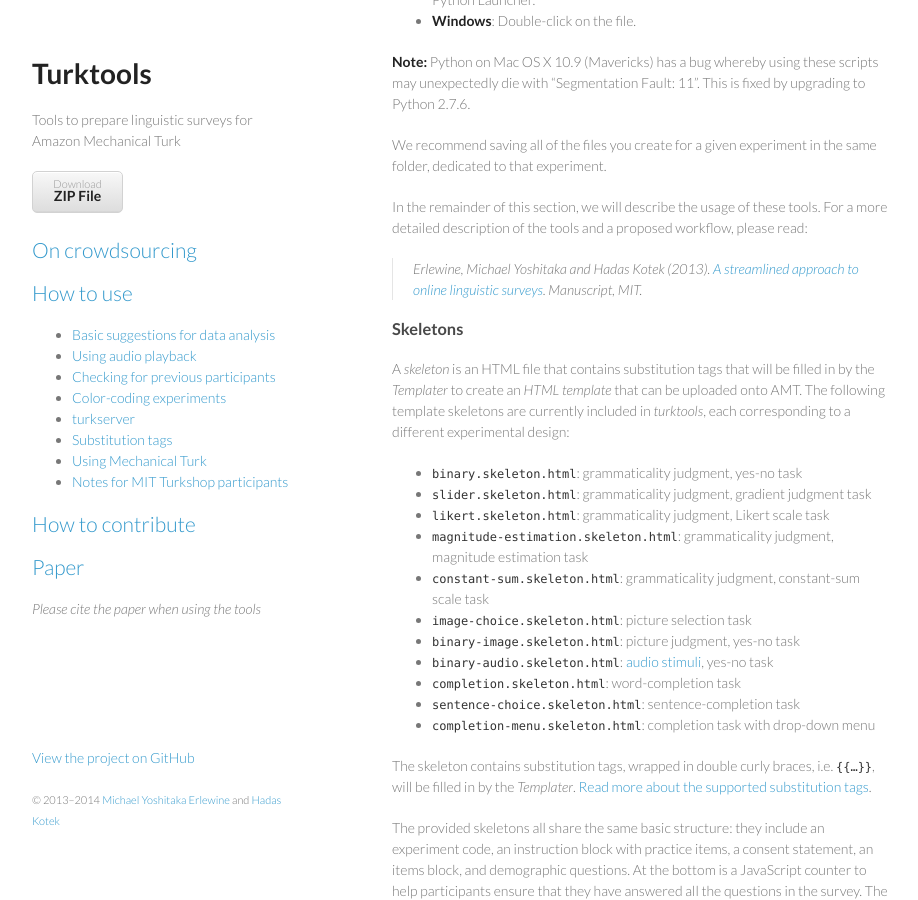
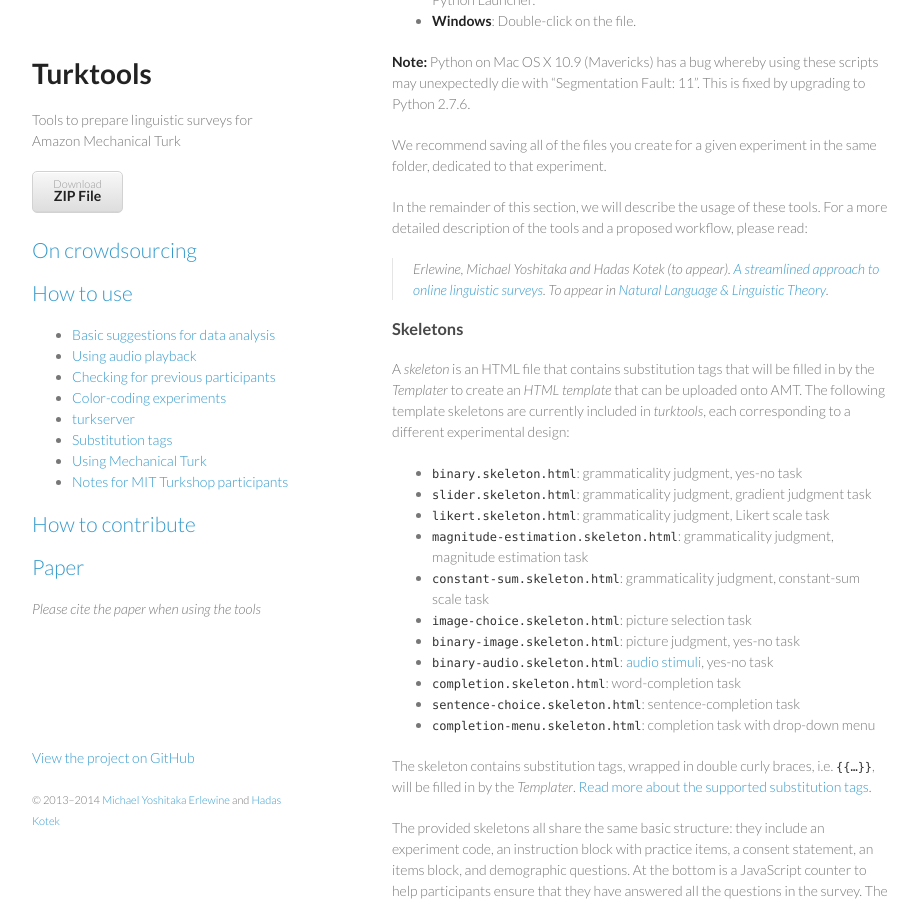
Before and after one commit to mitcho/turktools, a Jekyll site: the page built from use/index.md, in a window 1280 px wide and 900 px high, scrolled down 598 px. Shown: the whole window, without its empty margins (178-1096 px from the left). Built offline with Jekyll 4.4.1, drawn with Linux system fonts in a browser that asks for light colours.

Commit message:
use: update paper info

```diff
--- a/use/index.md
+++ b/use/index.md
@@ -28,7 +28,7 @@
 
 In the remainder of this section, we will describe the usage of these tools. For a more detailed description of the tools and a proposed workflow, please read:
 
-> Erlewine, Michael Yoshitaka and Hadas Kotek (2013). [*A streamlined approach to online linguistic surveys*](http://ling.auf.net/lingbuzz/001802/current.pdf). Manuscript, MIT.
+> Erlewine, Michael Yoshitaka and Hadas Kotek (to appear). [*A streamlined approach to online linguistic surveys*](http://ling.auf.net/lingbuzz/001802/current.pdf). To appear in [*Natural Language & Linguistic Theory*](http://link.springer.com/journal/11049).
 
 ### Skeletons
 
```
